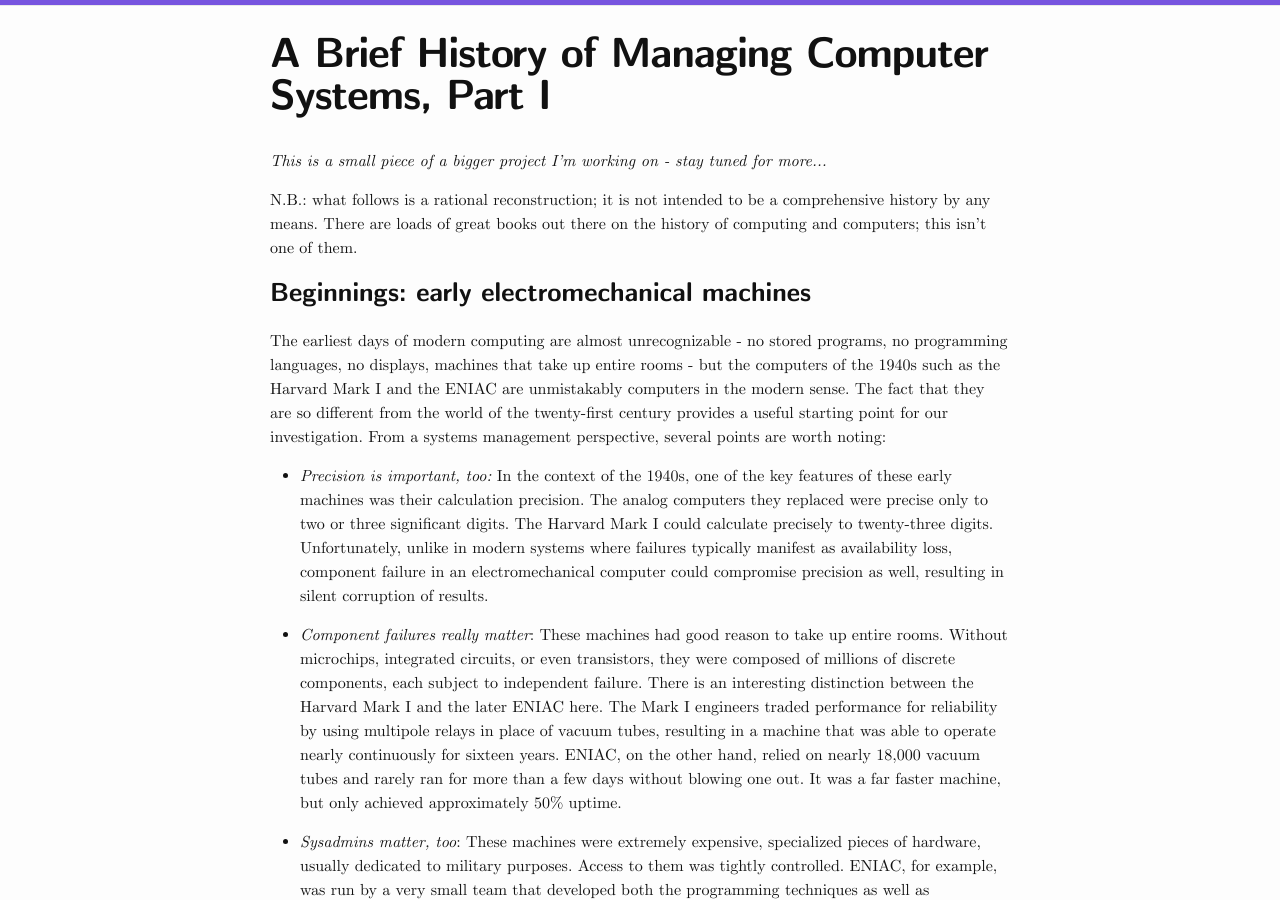
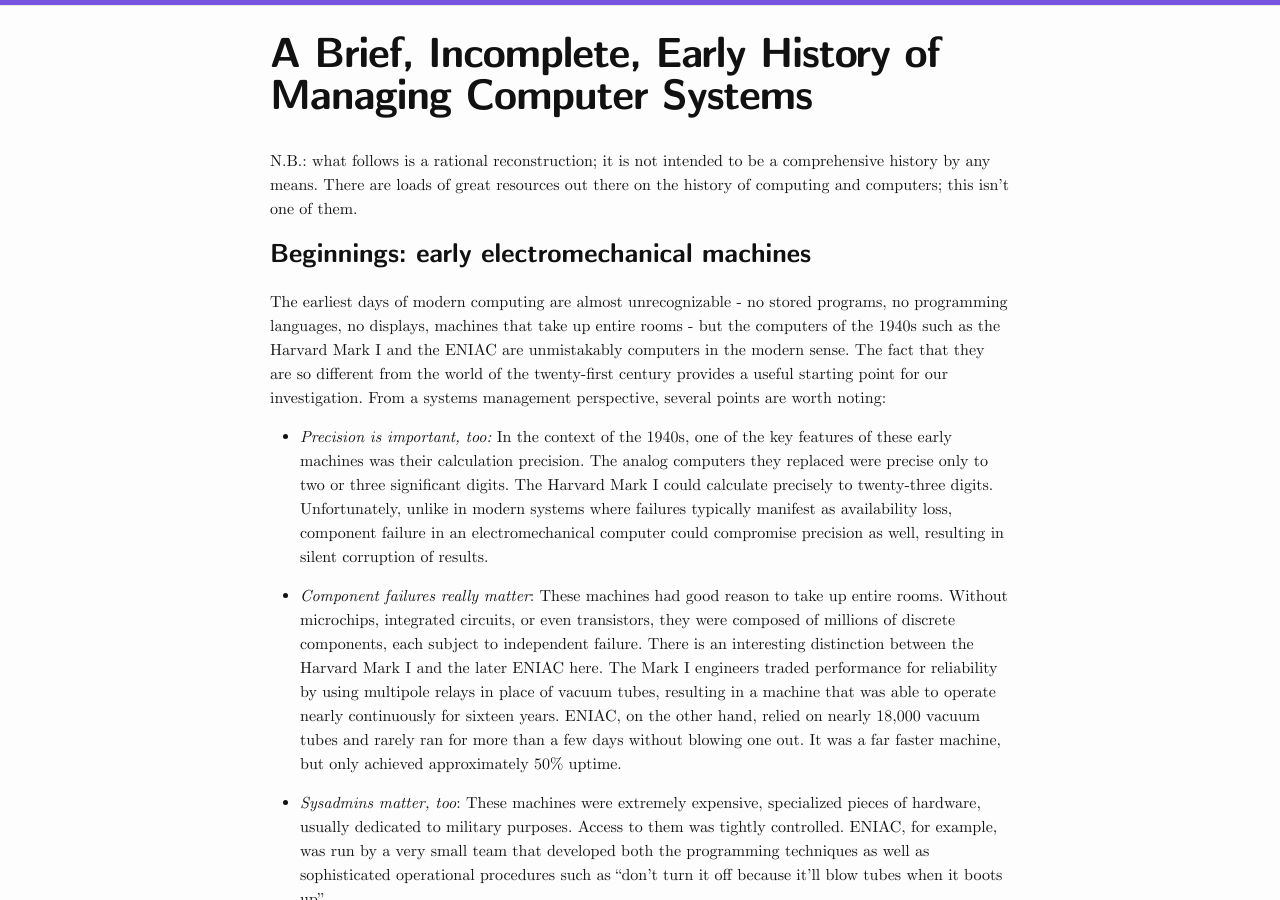
Before and after one commit to b20n/b20n.github.io, a Jekyll site: the page built from _posts/2020-07-22-a-brief-history-of-managing-computers-i.md, in a window 1280 px wide and 900 px high. Built offline with Jekyll 4.4.1, drawn with Linux system fonts in a browser that asks for light colours.

Commit message:
hacks on ops history

```diff
--- a/_posts/2020-07-22-a-brief-history-of-managing-computers-i.md
+++ b/_posts/2020-07-22-a-brief-history-of-managing-computers-i.md
@@ -1,15 +1,13 @@
 ---
 layout: post
-title:  "A Brief History of Managing Computer Systems, Part I"
+title:  "A Brief, Incomplete, Early History of Managing Computer Systems"
 date: 2020-07-22
 ---
 
-_This is a small piece of a bigger project I'm working on - stay tuned for more..._
-
 N.B.: what follows is a rational reconstruction; it is not intended to
 be a comprehensive history by any means. There are loads of great
-books out there on the history of computing and computers; this isn't
-one of them.
+resources out there on the history of computing and computers; this
+isn't one of them.
 
 ### Beginnings: early electromechanical machines
 The earliest days of modern computing are almost unrecognizable - no
```
